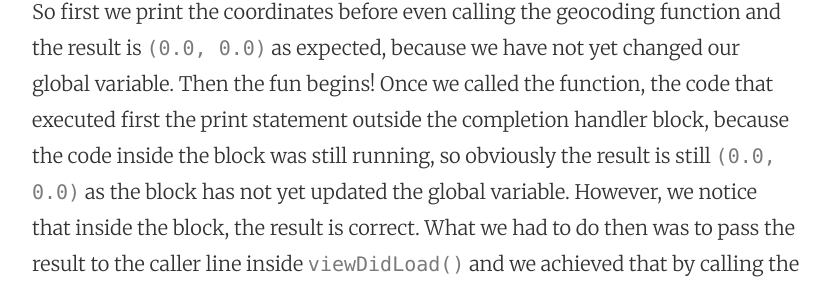
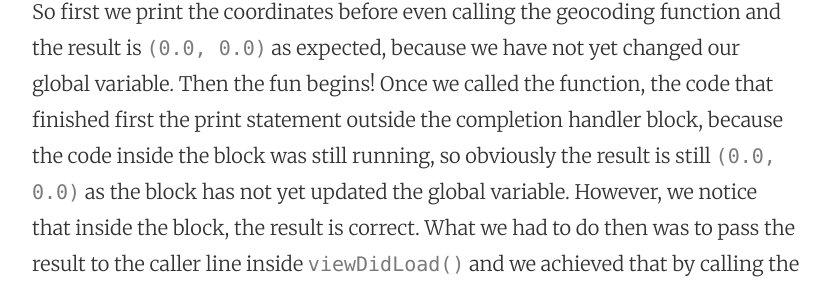
Before and after one commit to mhorga/mhorga.github.io, a Jekyll site: the page built from _posts/2015-09-23-completion-handlers-in-ios.markdown, in a window 1280 px wide and 900 px high, scrolled down 1956 px. Shown: the part 277-565 px from the top of the window, without its empty margins (224-1054 px from the left). Built offline with Jekyll 4.4.1, drawn with Linux system fonts in a browser that asks for light colours.

Commit message:
Post update: Completion handlers in iOS

```diff
--- a/_posts/2015-09-23-completion-handlers-in-ios.markdown
+++ b/_posts/2015-09-23-completion-handlers-in-ios.markdown
@@ -61,6 +61,6 @@ Inside completion handler: (40.713054, -74.007228)
 After handler completes: (40.713054, -74.007228)
 {% endhighlight %}
 
-So first we print the coordinates before even calling the geocoding function and the result is `(0.0, 0.0)` as expected, because we have not yet changed our global variable. Then the fun begins! Once we called the function, the code that executed first the print statement outside the completion handler block, because the code inside the block was still running, so obviously the result is still `(0.0, 0.0)` as the block has not yet updated the global variable. However, we notice that inside the block, the result is correct. What we had to do then was to pass the result to the caller line inside `viewDidLoad()` and we achieved that by calling the completion handler which only has a print statement, as an argument for the `geocoding()` call. To break this call, just comment out the `completion()` line inside the `geocoding()` function and see the difference.
+So first we print the coordinates before even calling the geocoding function and the result is `(0.0, 0.0)` as expected, because we have not yet changed our global variable. Then the fun begins! Once we called the function, the code that finished first the print statement outside the completion handler block, because the code inside the block was still running, so obviously the result is still `(0.0, 0.0)` as the block has not yet updated the global variable. However, we notice that inside the block, the result is correct. What we had to do then was to pass the result to the caller line inside `viewDidLoad()` and we achieved that by calling the completion handler which only has a print statement, as an argument for the `geocoding()` call. To break this call, just comment out the `completion()` line inside the `geocoding()` function and see the difference.
 
 Until next time!
```
Also changed, not shown: other parts of _posts/2015-09-23-completion-handlers-in-ios.markdown (+1 -1 lines).
